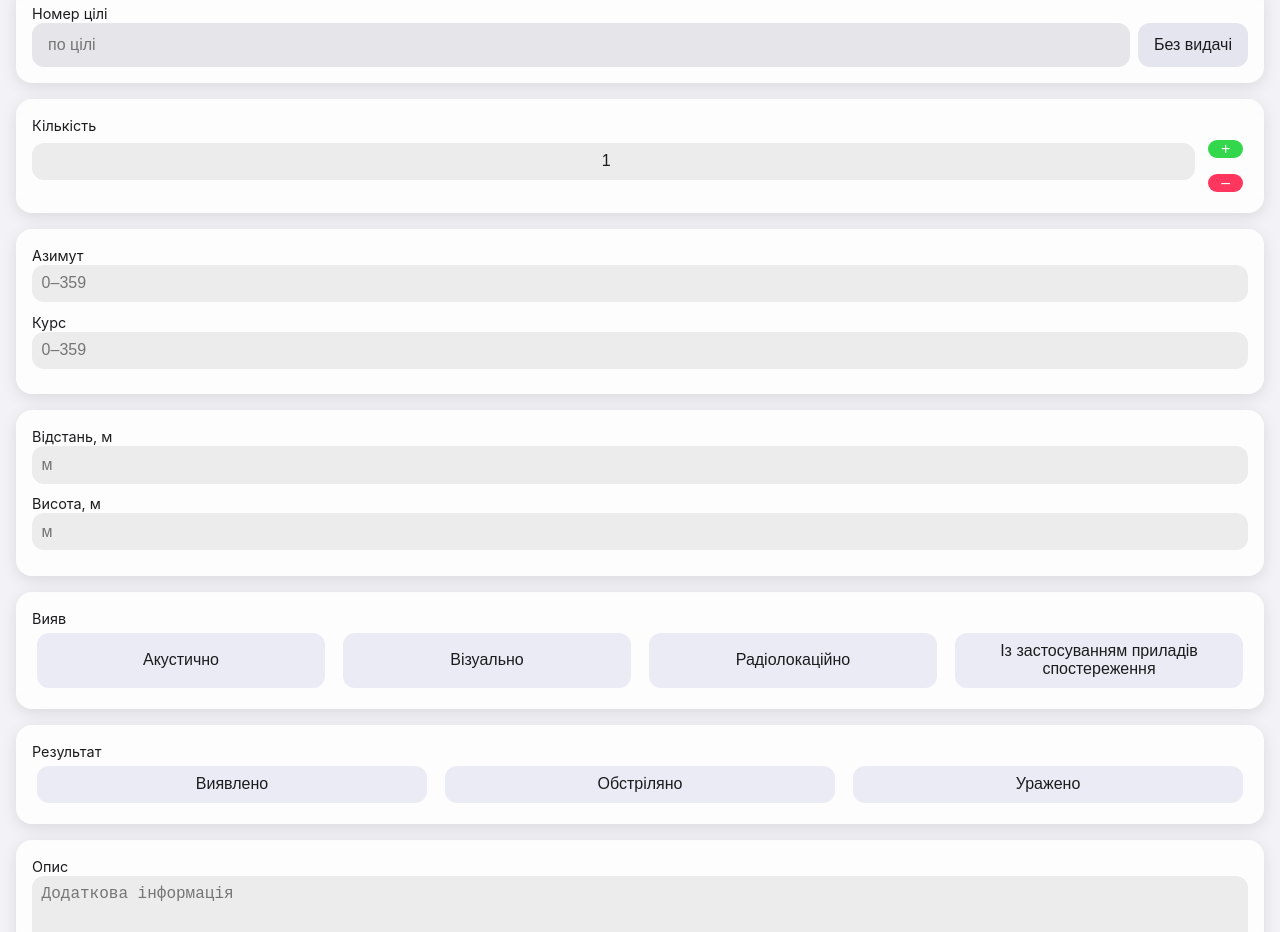
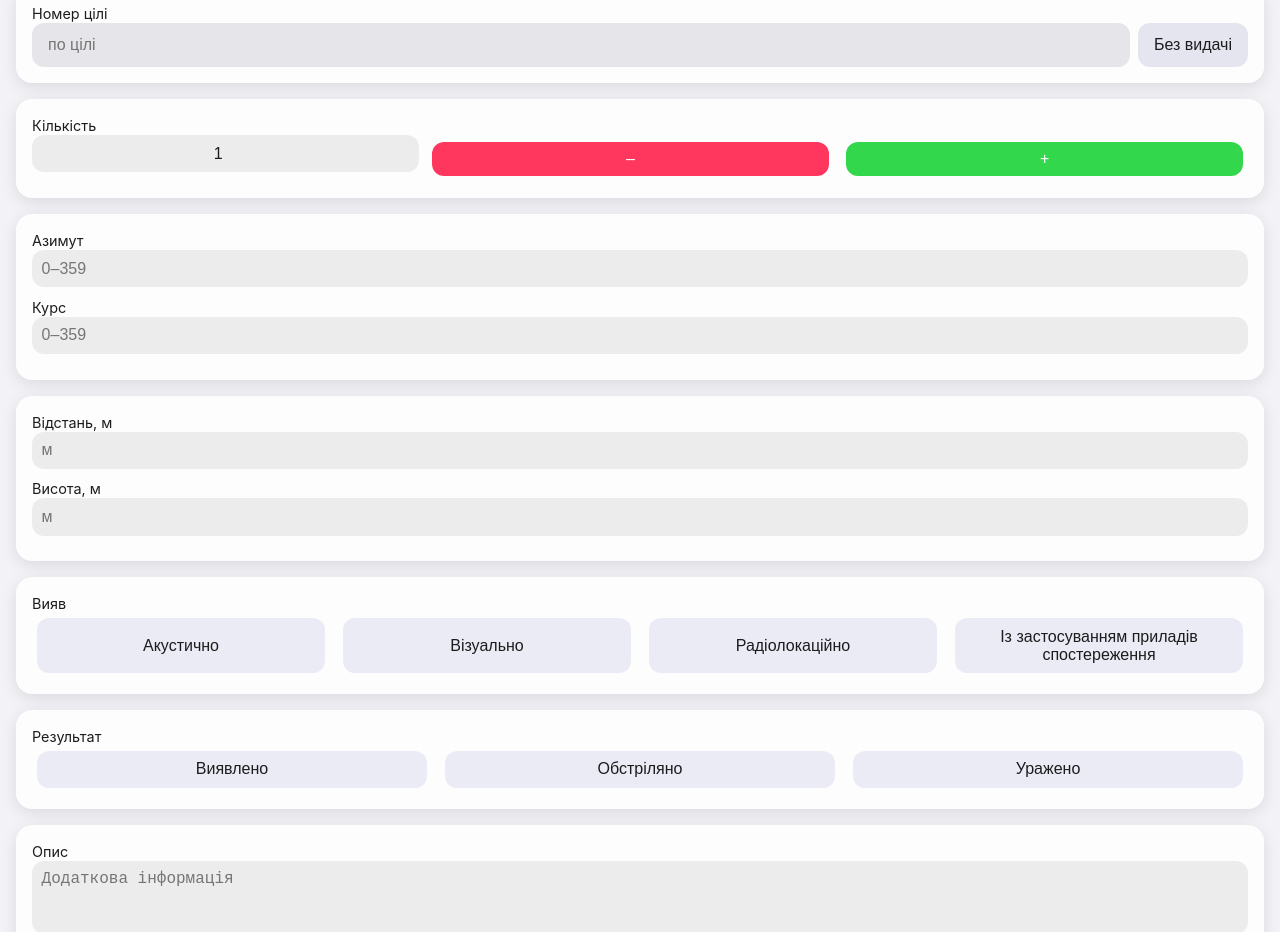
Before and after one commit to lolittajdm-alt/akviz0.2, a Next.js app: page / in a window 1280 px wide. Shown: the part 821-1753 px from the top of the page. Built offline with nearby package versions, Linux system fonts and the light colour scheme.

Commit message:
Update index.js

```diff
--- a/pages/index.js
+++ b/pages/index.js
@@ -375,32 +375,28 @@ export default function Home() {
       }
       style={{ ...iosInput, textAlign: "center", flex: 1 }}
     />
-    <div style={{ display: "flex", flexDirection: "column", gap: "0.4rem" }}>
+    <button
+      onClick={() => changeQuantity(-1)}
+      style={{
+        ...iosButton,
+        padding: "0.5rem 0.9rem",
+        backgroundColor: "#FF375F",
+        color: "#fff",
+      }}
+    >
+      –
+    </button>
     <button
       onClick={() => changeQuantity(1)}
       style={{
         ...iosButton,
-          height: "24px",
-          padding: "0 0.8rem",
+        padding: "0.5rem 0.9rem",
         backgroundColor: "#32D74B",
         color: "#fff",
       }}
     >
       +
     </button>
-      <button
-        onClick={() => changeQuantity(-1)}
-        style={{
-          ...iosButton,
-          height: "24px",
-          padding: "0 0.8rem",
-          backgroundColor: "#FF375F",
-          color: "#fff",
-        }}
-      >
-        –
-      </button>
-    </div>
   </div>
 </div>
       <div style={iosCard}>
```
Lines whose indentation alone changed are shown as unchanged.
